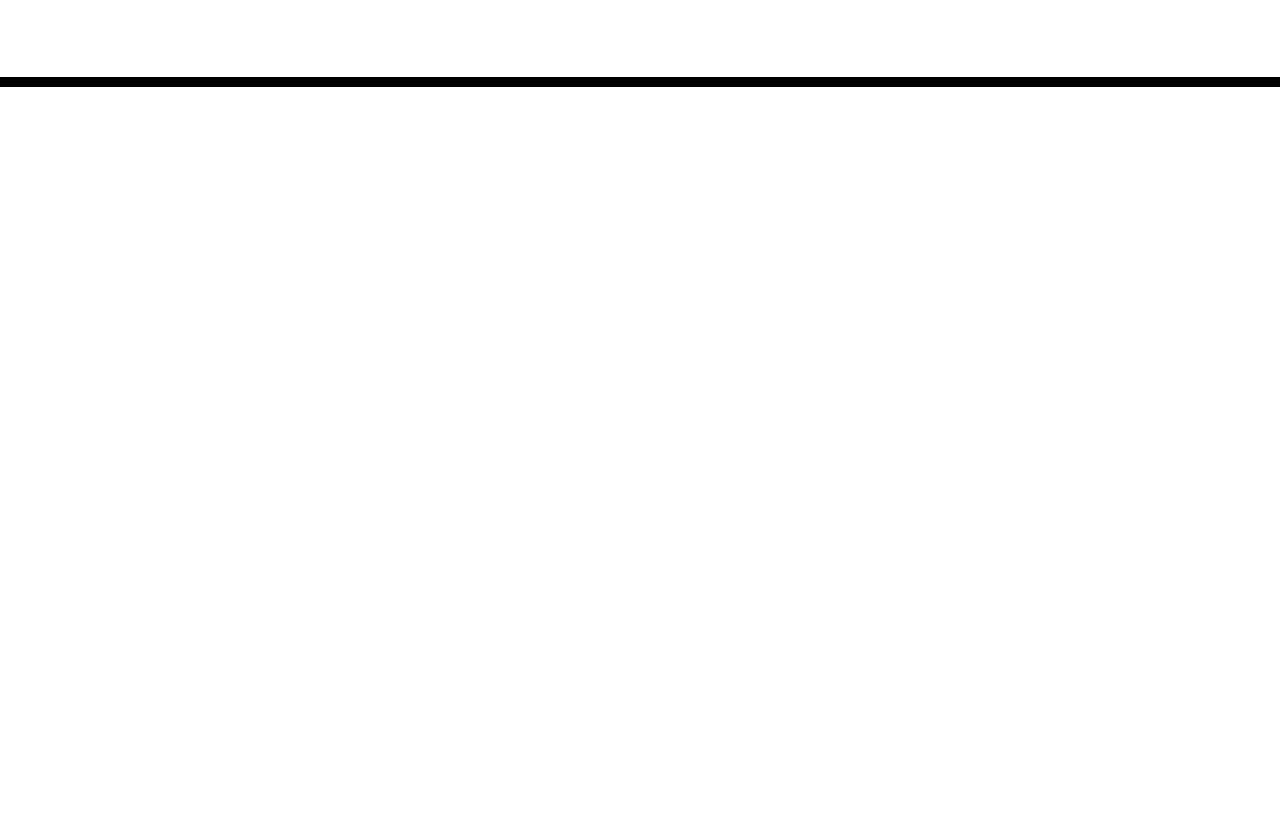
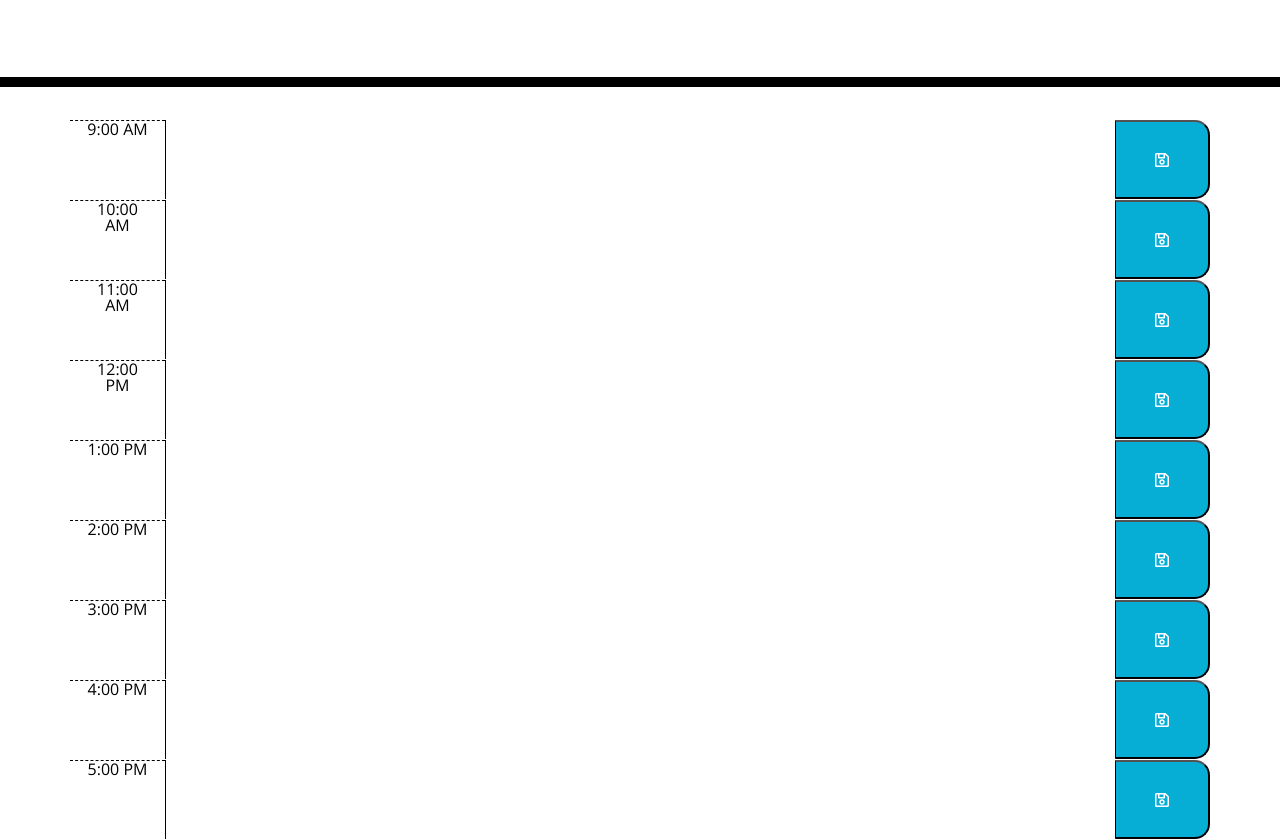
Before and after one commit to ImaniJo-code/work-day-scheduler, a plain HTML site: page index.html in a window 1280 px wide. Shown: the part 181-1020 px from the top of the page. Before the commit the page ends 800 px from the top, so only its background shows below. Drawn offline with nearby package versions, Linux system fonts and the light colour scheme.

Commit message:
timeblocks

```diff
--- a/index.html
+++ b/index.html
@@ -29,17 +29,63 @@
     <div class="container">
       <!-- Timeblocks go here -->
       <!-- 9 am -->
+      <div id="9am" class="row time-block">
+          <div class="col-md-1 hour">9:00 AM</div>
+          <textarea class="col-md-10 description"></textarea>
+          <button id="button9am" class="saveBtn col-md-1" type="button"><i class="far fa-save"></i></button>
+      </div>
       <!-- 10 am -->
+      <div id="10am" class="row time-block">
+        <div class="col-md-1 hour">10:00 AM</div>
+        <textarea class="col-md-10 description"></textarea>
+        <button id="button10am" class="saveBtn col-md-1" type="button"><i class="far fa-save"></i></button>
+    </div>
       <!-- 11 am -->
+      <div id="11am" class="row time-block">
+        <div class="col-md-1 hour">11:00 AM</div>
+        <textarea class="col-md-10 description"></textarea>
+        <button id="button11am" class="saveBtn col-md-1" type="button"><i class="far fa-save"></i></button>
+    </div>
       <!-- 12pm -->
+      <div id="12pm" class="row time-block">
+        <div class="col-md-1 hour">12:00 PM</div>
+        <textarea class="col-md-10 description"></textarea>
+        <button id="button12pm" class="saveBtn col-md-1" type="button"><i class="far fa-save"></i></button>
+    </div>
       <!-- 1 pm -->
+      <div id="1pm" class="row time-block">
+        <div class="col-md-1 hour">1:00 PM</div>
+        <textarea class="col-md-10 description"></textarea>
+        <button id="button1pm" class="saveBtn col-md-1" type="button"><i class="far fa-save"></i></button>
+    </div>
       <!-- 2 pm -->
+      <div id="2pm" class="row time-block">
+        <div class="col-md-1 hour">2:00 PM</div>
+        <textarea class="col-md-10 description"></textarea>
+        <button id="button2pm" class="saveBtn col-md-1" type="button"><i class="far fa-save"></i></button>
+    </div>
       <!-- 3 pm -->
+      <div id="3pm" class="row time-block">
+        <div class="col-md-1 hour">3:00 PM</div>
+        <textarea class="col-md-10 description"></textarea>
+        <button id="button3pm" class="saveBtn col-md-1" type="button"><i class="far fa-save"></i></button>
+    </div>
       <!-- 4 pm -->
+      <div id="4pm" class="row time-block">
+        <div class="col-md-1 hour">4:00 PM</div>
+        <textarea class="col-md-10 description"></textarea>
+        <button id="button4pm" class="saveBtn col-md-1" type="button"><i class="far fa-save"></i></button>
+    </div>
       <!-- 5 pm -->
+      <div id="5pm" class="row time-block">
+        <div class="col-md-1 hour">5:00 PM</div>
+        <textarea class="col-md-10 description"></textarea>
+        <button id="button5pm" class="saveBtn col-md-1" type="button"><i class="far fa-save"></i></button>
+    </div>
     </div>
 
     <script src="https://code.jquery.com/jquery-3.4.1.min.js"></script>
     <script src="https://cdnjs.cloudflare.com/ajax/libs/moment.js/2.24.0/moment.min.js"></script>
+    <script src="./assets/js/script.js"></script>
   </body>
 </html>
```
